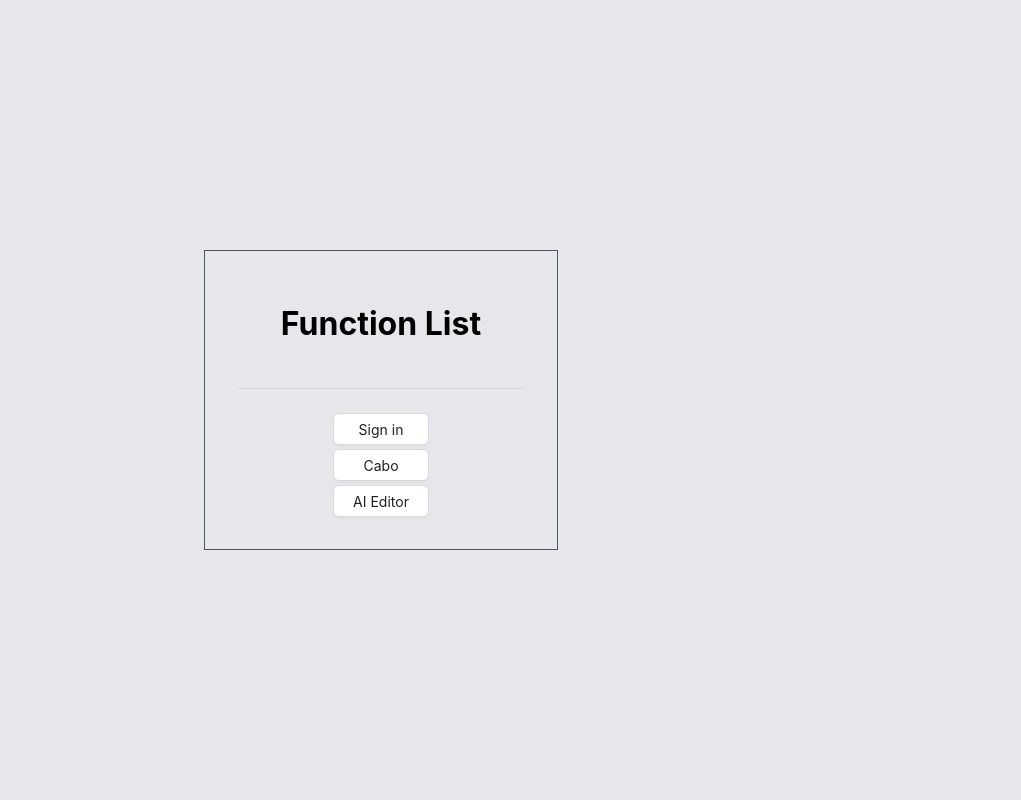
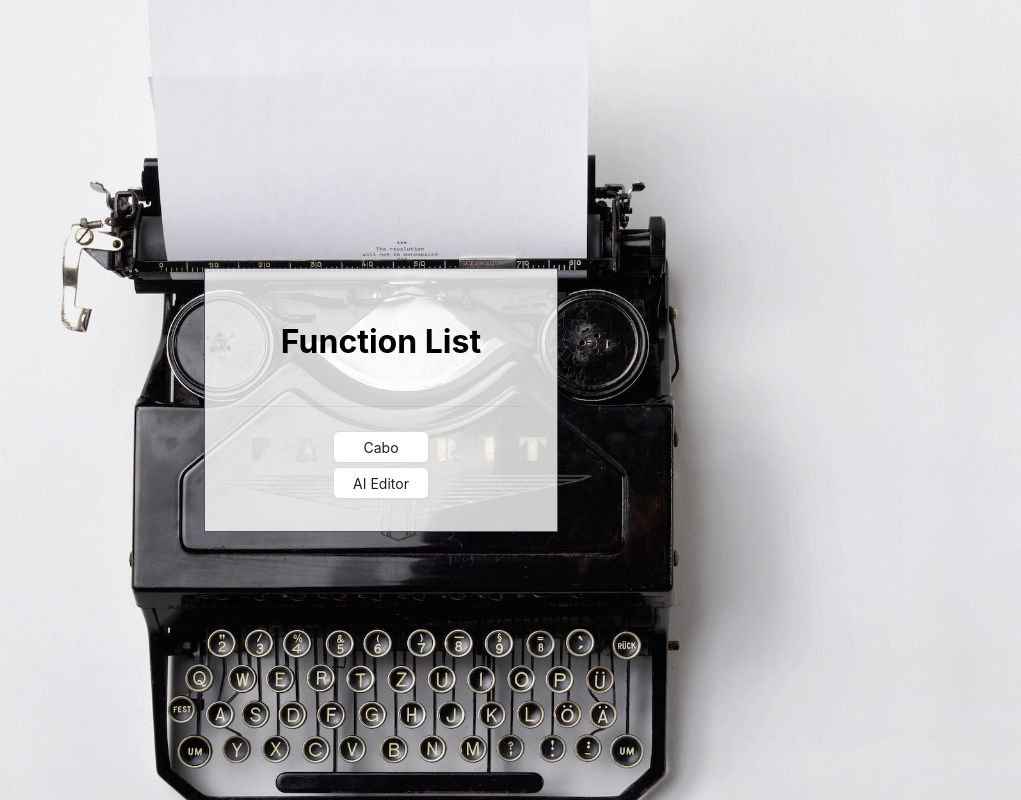
Before and after one commit to soquixotic/blog, a React (Create React App) app: page / in a window 1280 px wide. Shown: the whole page, without its empty margins (259-1280 px from the left). Built offline with nearby package versions, Linux system fonts and the light colour scheme.

Commit message:
feat: add blog background

```diff
--- a/src/App.js
+++ b/src/App.js
@@ -8,7 +8,7 @@ import { CaboScoreBoardPage } from "./pages/cabo/score-board";
 
 function App() {
   return (
-    <div className="h-full w-full bg-gray-200">
+    <div className="h-full w-full bg-blog bg-center bg-cover bg-no-repeat">
       <BrowserRouter>
         <Routes>
           <Route path="/" element={<Homepage />} />
--- a/src/pages/cabo/index.js
+++ b/src/pages/cabo/index.js
@@ -22,7 +22,7 @@ export function CaboEntryPage() {
       {contextHolder}
       <Flex
         vertical
-        className="justify-center items-center p-8 border border-gray-600 w-72 border-solid"
+        className="justify-center items-center p-8 border border-gray-600 w-72 border-solid bg-white bg-opacity-80"
       >
         <h1 className="text-lg font-bold">🦄 Cabo 🦄</h1>
         <Divider />
--- a/src/pages/home/index.js
+++ b/src/pages/home/index.js
@@ -4,7 +4,7 @@ import { Space, message } from "antd";
 import { Flex, Button, Divider } from "antd";
 import { useEffect, useState } from "react";
 import { useNavigate } from "react-router-dom";
-import { configUserToken } from "../../utils/user";
+import { configUserToken, getUserToken } from "../../utils/user";
 
 export function Homepage() {
   const navigate = useNavigate();
@@ -19,6 +19,8 @@ export function Homepage() {
       setUsername("");
       setPassword("");
     }
+    const token = getUserToken();
+    setHasLoggedIn(token && token !== "");
   }, [openLogin]);
 
   const trySignIn = () => {
@@ -44,6 +46,7 @@ export function Homepage() {
           setOpenLogin(false);
           setHasLoggedIn(true);
           messageApi.success("Signed in: " + data.data.user.username);
+          navigate("/ai-editor");
           return;
         }
         messageApi.error("Error: " + data.message);
@@ -51,26 +54,16 @@ export function Homepage() {
   };
 
   return (
-    <Flex className="justify-center items-center h-full">
+    <Flex className={`justify-center items-center h-full`}>
       {contextHolder}
       <Flex
         vertical
-        className="justify-center items-center p-8 border border-gray-600 w-72 border-solid"
+        className="justify-center items-center p-8 border border-gray-600 w-72 border-solid bg-white bg-opacity-80"
       >
         <h1 className="text-lg font-bold">Function List</h1>
         <Divider />
 
         <Space direction="vertical" size={4} align="center">
-          <Button
-            disabled={hasLoggedIn}
-            className="w-24"
-            onClick={() => {
-              setOpenLogin(true);
-            }}
-          >
-            {hasLoggedIn ? "Signed in" : "Sign in"}
-          </Button>
-
           <Button
             className="w-24"
             onClick={() => {
@@ -82,6 +75,10 @@ export function Homepage() {
           <Button
             className="w-24"
             onClick={() => {
+              if (!hasLoggedIn) {
+                setOpenLogin(true);
+                return;
+              }
               navigate("/ai-editor");
             }}
           >
--- a/tailwind.config.js
+++ b/tailwind.config.js
@@ -2,7 +2,11 @@
 module.exports = {
   content: ["./src/**/*.{js,jsx,ts,tsx}"],
   theme: {
-    extend: {},
+    extend: {
+      backgroundImage: {
+        blog: "url('/public/bg-img.jpg')",
+      },
+    },
     fontSize: {
       base: ["16px", "24px"],
       sm: [
```
Also changed, not shown: public/bg-img.jpg (added).
